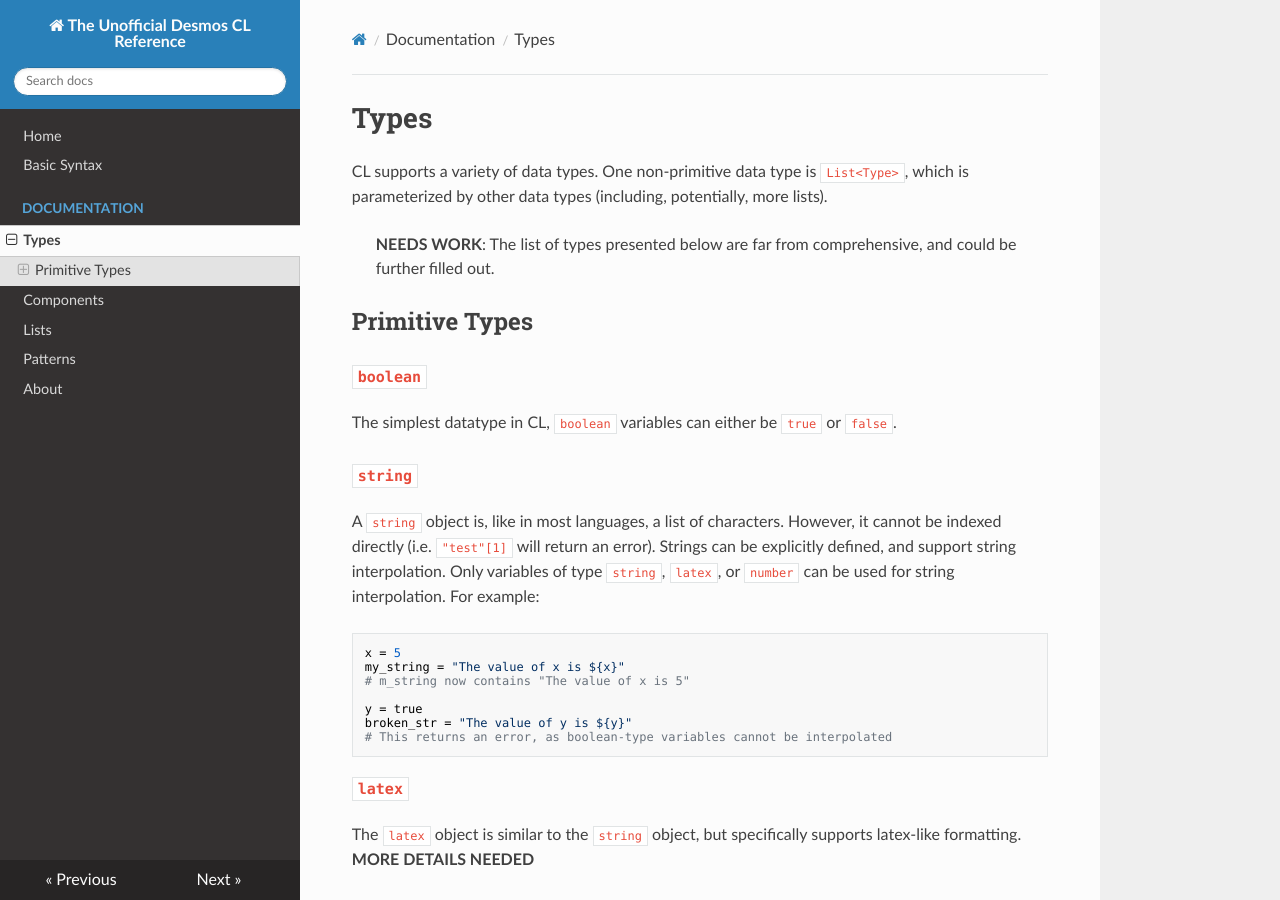
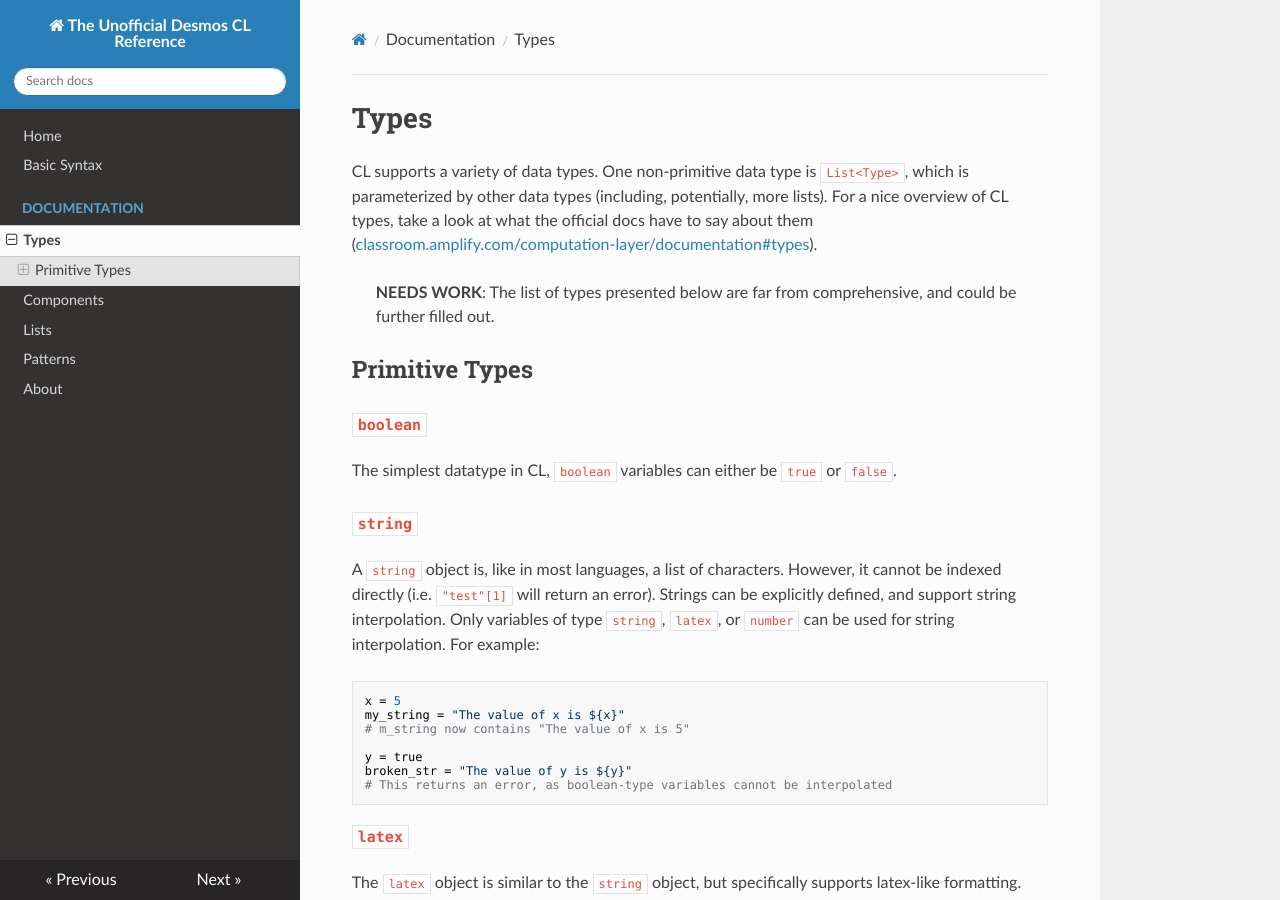
Before and after one commit to bosonbaas/cl_docs, an MkDocs documentation site: the page built from docs/types.md, in a window 1280 px wide and 900 px high. Built offline with MkDocs 1.6.1, drawn with Linux system fonts in a browser that asks for light colours; nearby versions of some CDN libraries; a script that is not in the unit is left out.

Commit message:
Updated types.md with a link to the official docs

```diff
--- a/docs/types.md
+++ b/docs/types.md
@@ -1,6 +1,6 @@
 # Types
 
-CL supports a variety of data types. One non-primitive data type is `List<Type>`, which is parameterized by other data types (including, potentially, more lists).
+CL supports a variety of data types. One non-primitive data type is `List<Type>`, which is parameterized by other data types (including, potentially, more lists). For a nice overview of CL types, take a look at what the official docs have to say about them ([classroom.amplify.com/computation-layer/documentation#types](https://classroom.amplify.com/computation-layer/documentation#types)).
 
 > **NEEDS WORK**: The list of types presented below are far from comprehensive, and could be further filled out.
 
```
